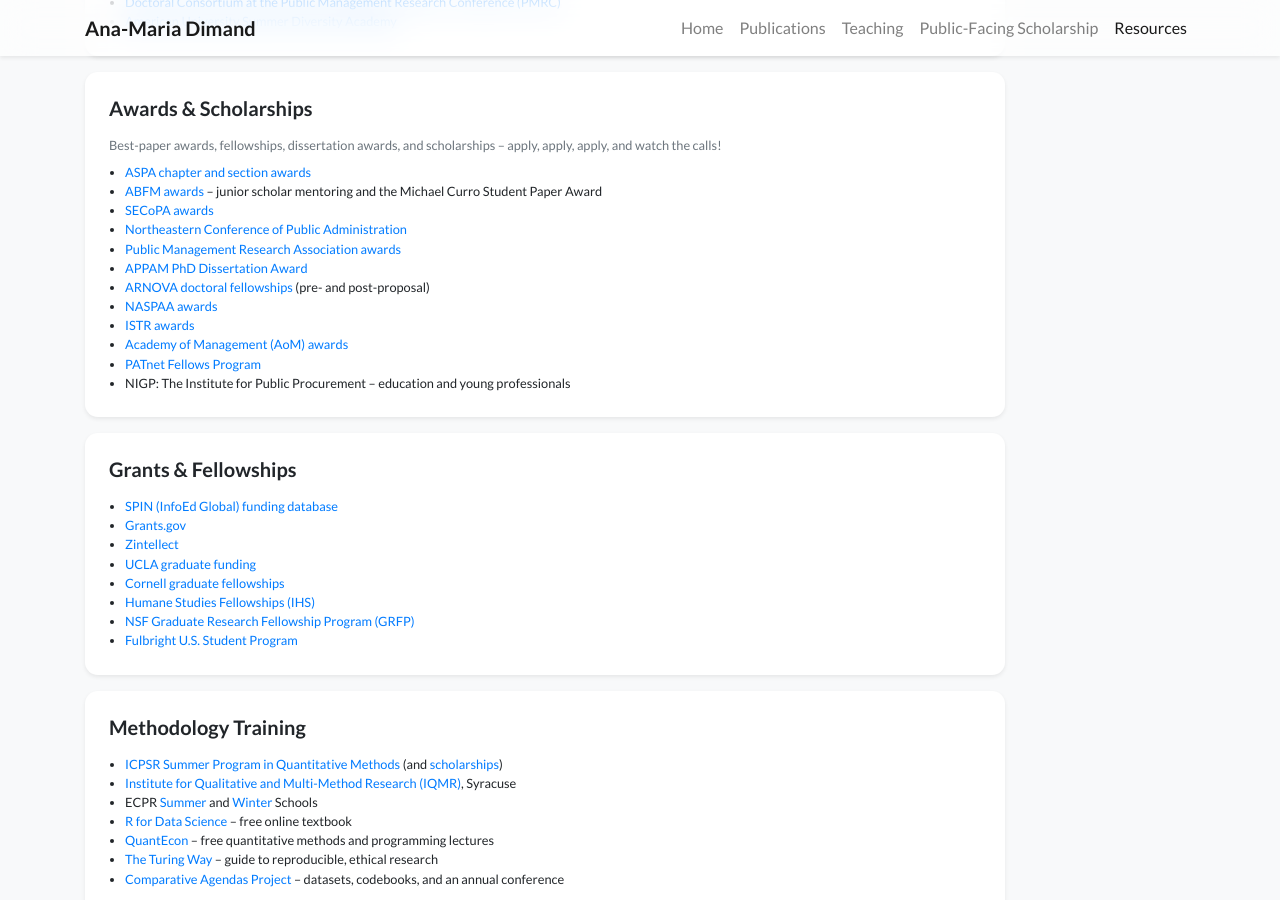
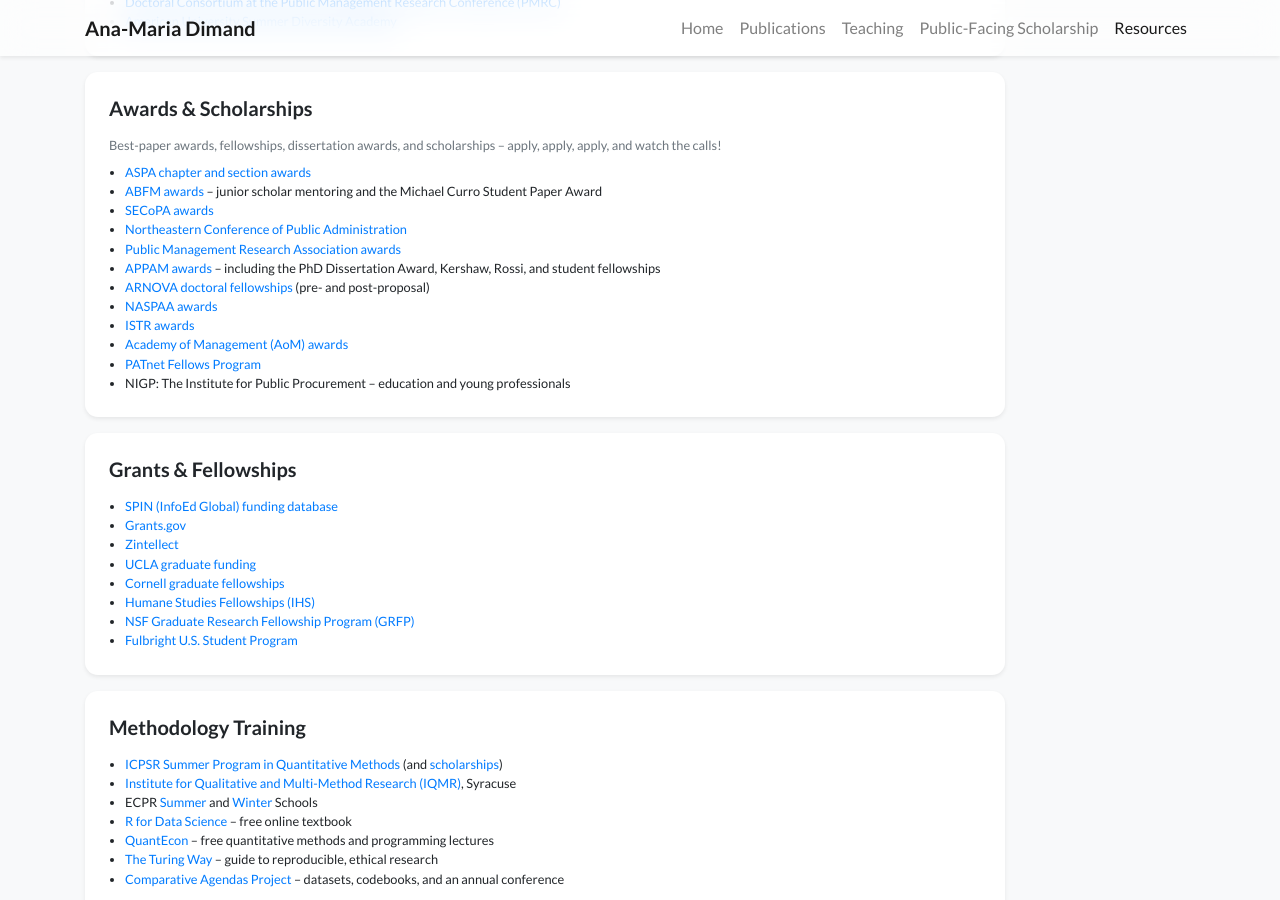
Before and after one commit to anamariadimand/anamariadimand.github.io, a Jekyll site: the page built from resources.html, in a window 1280 px wide and 900 px high, scrolled down 2018 px. Built offline with Jekyll 4.4.1, drawn with Linux system fonts in a browser that asks for light colours; nearby versions of some CDN libraries; a style sheet for code colours, icons or effects is not loaded.

Commit message:
Fix broken PMRC links (use www); broaden APPAM award to full awards page
Co-Authored-By: Claude Opus 4.8 <noreply@anthropic.com>

```diff
--- a/resources.html
+++ b/resources.html
@@ -100,7 +100,7 @@ navbar_title: Resources
                     <li><a href="https://www.aspanet.org" target="_blank">American Society for Public Administration (ASPA)</a></li>
                     <li><a href="https://compaaspanet.org/" target="_blank">Conference of Minority Public Administrators (COMPA)</a></li>
                     <li><a href="https://www.arnova.org" target="_blank">Association for Research on Nonprofit Organizations and Voluntary Action (ARNOVA)</a></li>
-                    <li><a href="https://pmranet.org/" target="_blank">Public Management Research Conference (PMRC)</a></li>
+                    <li><a href="https://www.pmranet.org/pmrc" target="_blank">Public Management Research Conference (PMRC)</a></li>
                     <li><a href="http://www.appam.org" target="_blank">Association for Public Policy Analysis &amp; Management (APPAM)</a></li>
                     <li><a href="https://patheory.net" target="_blank">Public Administration Theory Network (PATnet)</a></li>
                     <li><a href="https://napawash.org/events/social-equity-leadership-conference" target="_blank">Social Equity Leadership Conference</a> (NAPA)</li>
@@ -131,7 +131,7 @@ navbar_title: Resources
                 <ul class="small mb-0 pl-3">
                     <li><a href="https://aom.org" target="_blank">Academy of Management (AoM)</a> &ndash; Doctoral Student Professional Development Consortium, Public and Nonprofit (PNP) Division</li>
                     <li><a href="http://dgsoc.org/dgo-2019/doctoral-colloquium/" target="_blank">Digital Government Society Doctoral Colloquium</a></li>
-                    <li><a href="http://pmranet.org/conference/" target="_blank">Doctoral Consortium at the Public Management Research Conference (PMRC)</a></li>
+                    <li><a href="https://www.pmranet.org/pmrc" target="_blank">Doctoral Consortium at the Public Management Research Conference (PMRC)</a></li>
                     <li><a href="https://www.american.edu/spa/dpap/summer-diversity-academy/" target="_blank">American University Summer Diversity Academy</a></li>
                 </ul>
             </div></div></div>
@@ -147,8 +147,8 @@ navbar_title: Resources
                     <li><a href="https://abfm.org/about-abfm/awards/" target="_blank">ABFM awards</a> &ndash; junior scholar mentoring and the Michael Curro Student Paper Award</li>
                     <li><a href="https://secopa.org/awards/" target="_blank">SECoPA awards</a></li>
                     <li><a href="https://northeastpublicadmin.org" target="_blank">Northeastern Conference of Public Administration</a></li>
-                    <li><a href="https://pmranet.org/awards/" target="_blank">Public Management Research Association awards</a></li>
-                    <li><a href="http://www.appam.org/awards/phd-dissertation-award/" target="_blank">APPAM PhD Dissertation Award</a></li>
+                    <li><a href="https://www.pmranet.org/awards" target="_blank">Public Management Research Association awards</a></li>
+                    <li><a href="https://www.appam.org/about-appam/awards/" target="_blank">APPAM awards</a> &ndash; including the PhD Dissertation Award, Kershaw, Rossi, and student fellowships</li>
                     <li><a href="https://www.arnova.org/page/awards" target="_blank">ARNOVA doctoral fellowships</a> (pre- and post-proposal)</li>
                     <li><a href="https://www.naspaa.org/membership/naspaa-awards" target="_blank">NASPAA awards</a></li>
                     <li><a href="https://www.istr.org/page/Awards" target="_blank">ISTR awards</a></li>
```
